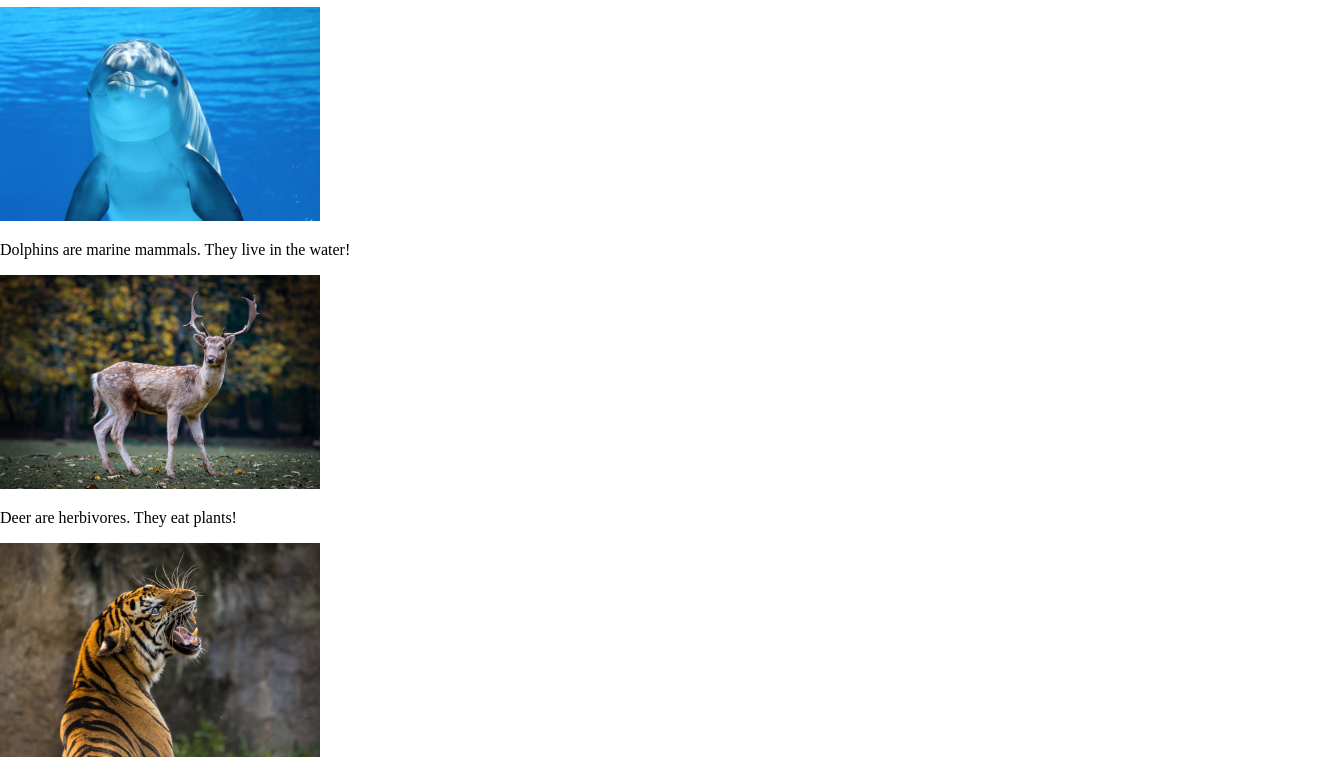
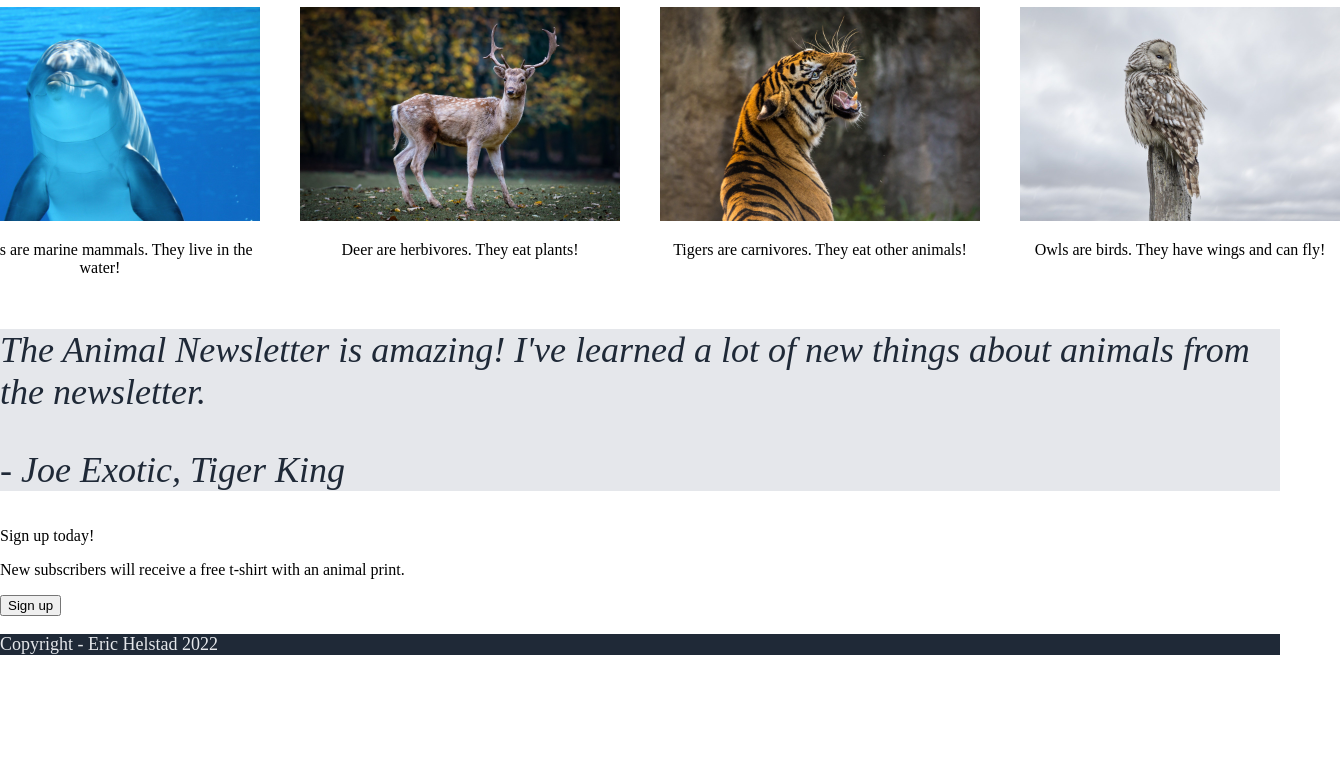
Before and after one commit to bean2028/odin-landing-page, a plain HTML site: page index.html in a window 1280 px wide. Shown: the part 447-1221 px from the top of the page, 1340 px wide, since content can reach past the window. After the commit the page ends 1120 px from the top, so only its background shows below. Drawn offline with Linux system fonts and the light colour scheme.

Commit message:
Position section two content

```diff
--- a/css/style.css
+++ b/css/style.css
@@ -50,3 +50,19 @@ a {
 .intro-text {
     width: 500px;
 }
+
+.two {
+    display: flex;
+    flex-direction: column;
+    align-items: center;
+}
+
+.animal-images {
+    display: flex;
+    gap: 40px;
+}
+
+.animal-tile {
+    width: 320px;
+    text-align: center;
+}
```
